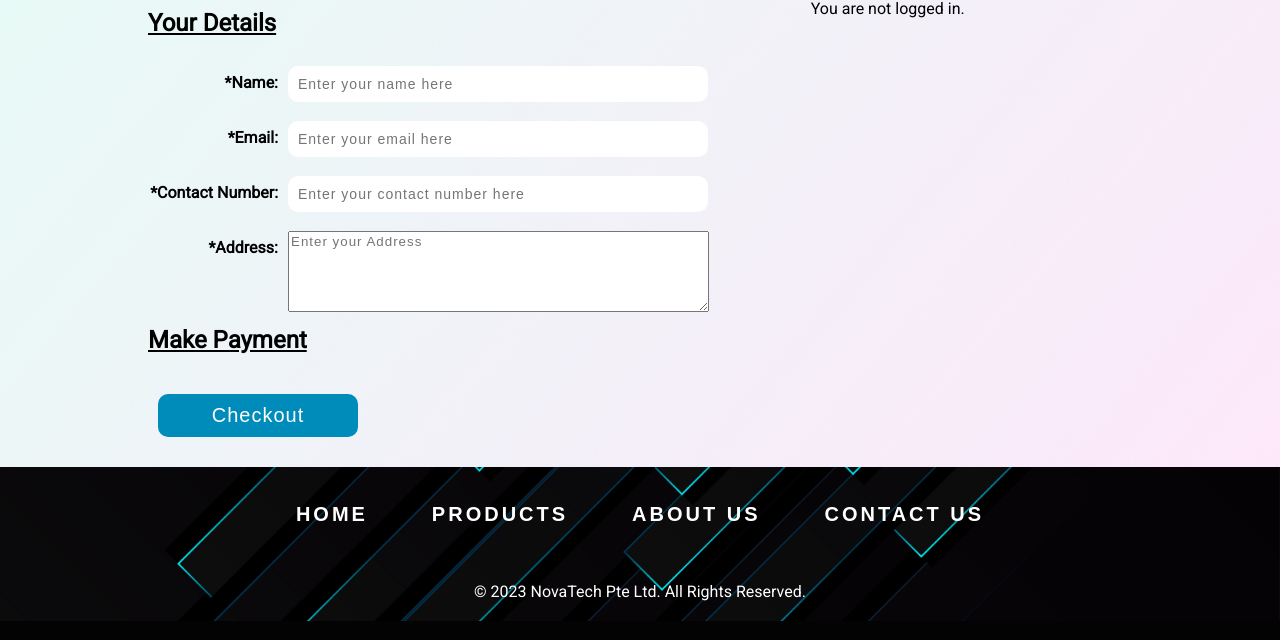
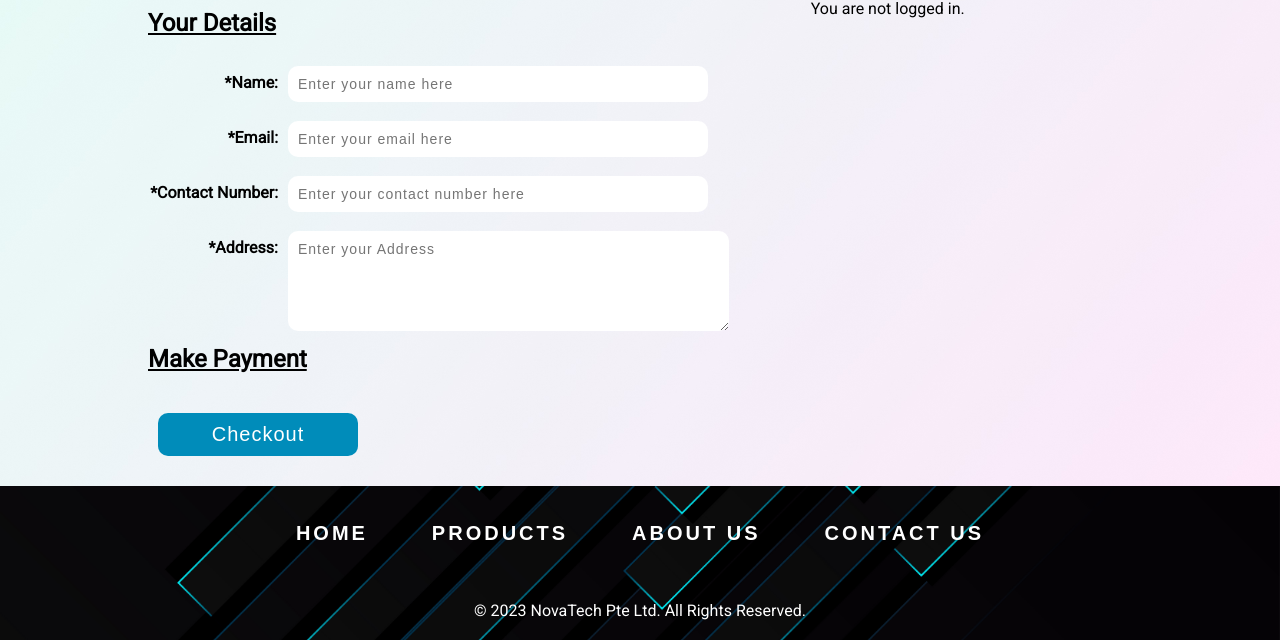
Before and after one commit to tkm321/IE4717-Project, a PHP site: page /checkout_order.php in a window 1280 px wide. Shown: the part 312-952 px from the top of the page. Run offline with PHP 8.4, Linux system fonts and the light colour scheme; some libraries are stand-ins or nearby versions; some web fonts are replaced.

Commit message:
differentiate checkout and contact form

```diff
--- a/checkout_order.php
+++ b/checkout_order.php
@@ -69,7 +69,7 @@
 		<h2>Checkout Page</h2>
 	</div>
 	<div class="checkout-container">
-		<form method="post" action="php/checkout_order_db.php" name="contactform" class="contactform" id="contactform">
+		<form method="post" action="php/checkout_order_db.php" name="checkoutform" class="checkoutform" id="checkoutform">
 			<div class="checkout-details-and-review">
 				<div class="checkout-details">
 				 <p style="font-size: 24px; padding-left: 20px; margin-top: 10px; margin-bottom: 10px;"><strong><u>Your Details</strong></u></p><br>
@@ -108,7 +108,7 @@
 				<button type="submit" id="submitbutton" class="submitbutton checkout-button" name="submit">Checkout</button>
 			</div>
 		</form>
-		</div>
+	</div>
 
 
 
--- a/css/checkoutstyles.css
+++ b/css/checkoutstyles.css
@@ -45,3 +45,50 @@
 .checkout-table th, .checkout-table td {
     padding: 8px; /* Add padding to cells for better spacing */
 }
+
+.checkoutform-wrapper {
+    width: 100%;
+    display: flex;
+    justify-content: center;
+    align-items: center;
+}
+
+.checkoutform label {
+    float: left;
+    text-align: right;
+    width: 150px;
+    padding: 7px 10px 0px 0px;
+    font-weight: bold;
+}
+
+.checkoutform #name, #email, #contact {
+    width: 400px;
+    border:none;
+}
+
+.checkoutform #name, #email, #contact, #address {
+    padding:10px;
+    border-radius: 10px;
+    border:none;
+    font-size: 14px;
+}
+
+.checkoutform button {
+    margin: 30px 0px 30px 0px;
+    padding: 10px;
+    border:none;
+    border-radius: 10px;
+    transition: all 0.3s;
+    font-size: 20px;
+    background-color: #008CBA;
+    color:white;
+}
+
+#submitbutton {
+    margin-left: 10px;
+}
+
+.checkoutform button:hover {
+    transform: scale(1.05, 1.05);
+    background-color: #005F77;
+}
```
